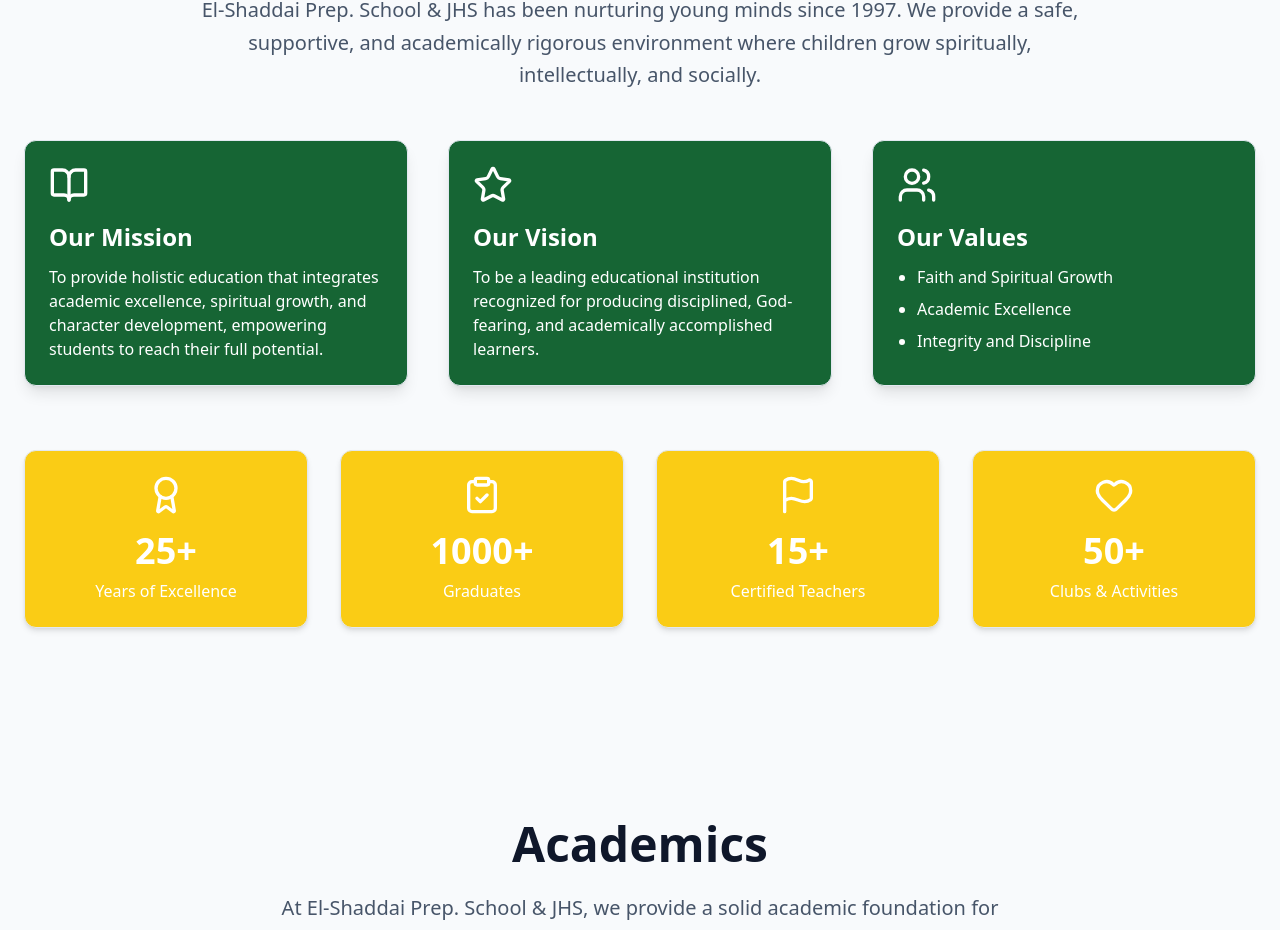
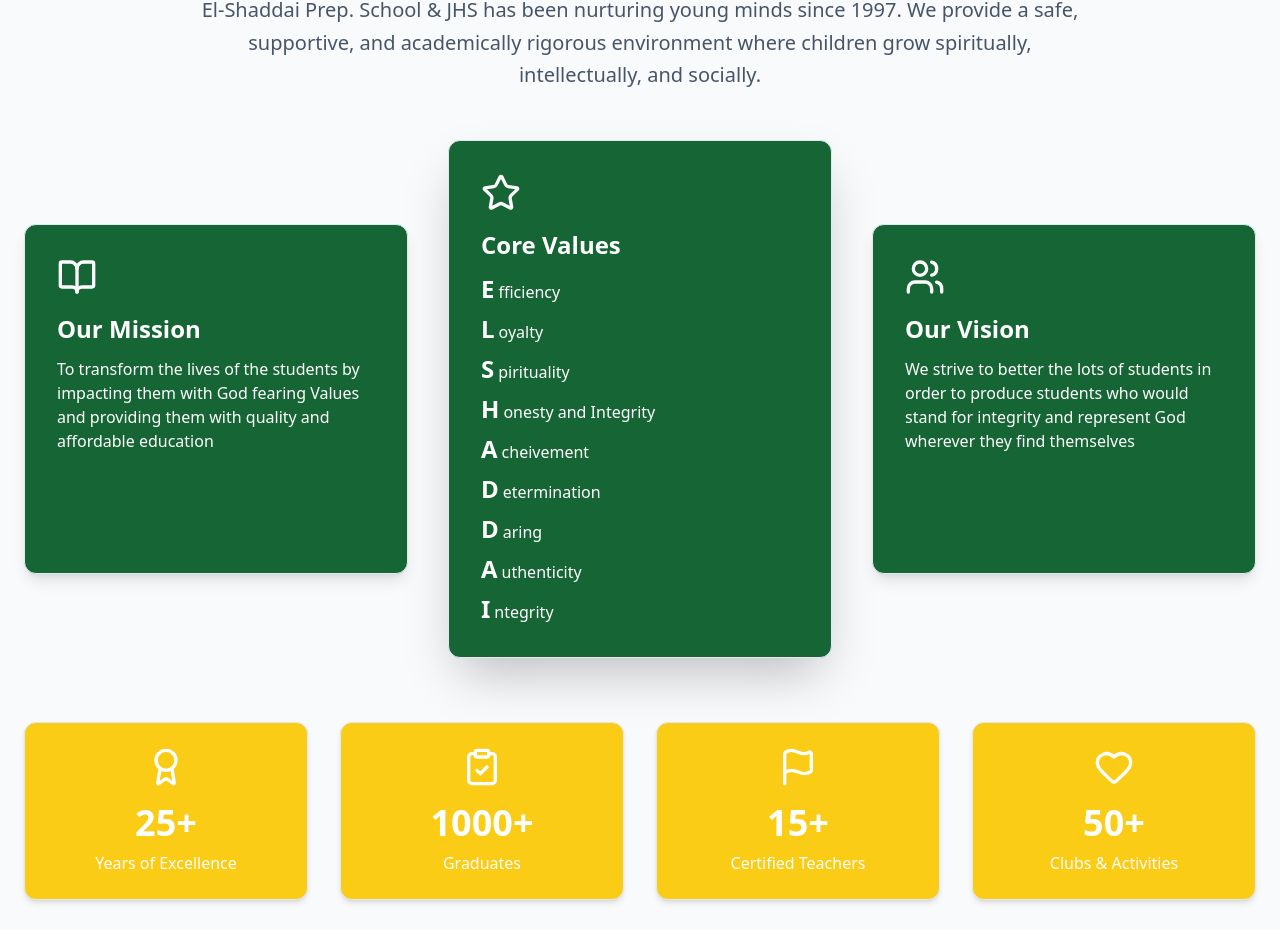
Before and after one commit to Alienware047/el-shaddai-prep-sch, a Next.js app: page / in a window 1280 px wide. Shown: the part 1031-1961 px from the top of the page. Built offline with nearby package versions, Linux system fonts and the light colour scheme.

Commit message:
Update About cards: stylish first-letter highlight instead of bullets

```diff
--- a/app/loading.tsx
+++ b/app/loading.tsx
@@ -2,9 +2,13 @@
 
 import { motion } from "framer-motion";
 import { BookOpen } from "lucide-react";
+import Footer from "@/components/layout/footer";
+import Navbar from "@/components/layout/navbar"
 
 export default function Loading() {
   return (
+    <>
+    <Navbar />
       <div className="fixed inset-0 z-50 flex flex-col items-center justify-center bg-[var(--color-surface)]">
 
         {/* Pulsing Background Shapes */}
@@ -42,5 +46,7 @@
           Please wait a moment
         </p>
       </div>
+    <Footer />
+    </>
   );
 }
--- a/components/home/aboutsection.tsx
+++ b/components/home/aboutsection.tsx
@@ -33,23 +33,36 @@
 
         {/* About Cards */}
         <Reveal delay={0.1}>
-          <div className="mt-12 grid md:grid-cols-3 gap-10 text-left">
+          <Reveal delay={0.1}>
+            <div className="mt-12 flex justify-center gap-10 items-center">
               {aboutCards.map((card, index) => {
-              const Icon = cardIcons[index % cardIcons.length]; // Unique icons for cards
+                const Icon = cardIcons[index % cardIcons.length];
+
+                const isMiddle = index === 1;
+                const cardShadow = isMiddle ? "shadow-2xl" : "shadow-lg";
+                const cardZ = isMiddle ? "z-10" : "z-0";
+
                 return (
                   <Reveal key={index} delay={index * 0.1}>
-                  <div className="flex flex-col items-start p-6 bg-[var(--color-primary)] rounded-xl shadow-lg border border-[var(--color-border)] cursor-pointer h-full transition-all duration-300">
+                    <div
+                      className={`flex flex-col items-start text-left p-6 md:p-8 bg-[var(--color-primary)] rounded-xl border border-[var(--color-border)] cursor-pointer transition-all duration-300 transform ${cardShadow} ${cardZ} hover:scale-105 w-80 md:w-96 min-h-[350px]`}
+                    >
                       <Icon className="w-10 h-10 text-white mb-4" />
                       <h3 className="text-2xl font-semibold text-white mb-3">
                         {card.title}
                       </h3>
 
                       {Array.isArray(card.description) ? (
-                      <ul className="text-white list-disc pl-5 space-y-2">
+                        <div className="flex flex-col gap-2">
                           {card.description.map((item, i) => (
-                          <li key={i}>{item}</li>
+                            <p key={i} className="text-white">
+                              <span className="text-2xl font-bold mr-1">
+                                {item[0]}
+                              </span>
+                              {item.slice(1)}
+                            </p>
                           ))}
-                      </ul>
+                        </div>
                       ) : (
                         <p className="text-white">{card.description}</p>
                       )}
@@ -58,6 +71,8 @@
                 );
               })}
             </div>
+          </Reveal>
+
         </Reveal>
 
         {/* Highlights */}
--- a/lib/about-data.ts
+++ b/lib/about-data.ts
@@ -2,23 +2,31 @@
   {
     title: "Our Mission",
     description:
-      "To provide holistic education that integrates academic excellence, spiritual growth, and character development, empowering students to reach their full potential.",
+      "To transform the lives of the students by impacting them with God fearing Values and providing them with quality and affordable education",
+  },
+  {
+    title: "Core Values",
+    description: [
+      "Efficiency",
+      "Loyalty",
+      "Spirituality",
+      "Honesty and Integrity",
+      "Acheivement",
+      "Determination",
+      "Daring",
+      "Authenticity",
+      "Integrity",
+
+      // "Creativity and Innovation",
+      // "Community and Respect",
+    ],
   },
   {
     title: "Our Vision",
     description:
-      "To be a leading educational institution recognized for producing disciplined, God-fearing, and academically accomplished learners.",
+      "We strive to better the lots of students in order to produce students who would stand for integrity and represent God wherever they find themselves",
   },
-  {
-    title: "Our Values",
-    description: [
-      "Faith and Spiritual Growth",
-      "Academic Excellence",
-      "Integrity and Discipline",
-      // "Creativity and Innovation",
-      // "Community and Respect",
-    ],
-  },
+
 ];
 
 export const highlights = [
--- a/next.config.ts
+++ b/next.config.ts
@@ -1,13 +1,7 @@
 import type { NextConfig } from "next";
 
 const nextConfig: NextConfig = {
-  output: "export",
 
-  trailingSlash: true,
-
-  images: {
-    unoptimized: true,
-  },
 };
 
 export default nextConfig;
```
Lines whose indentation alone changed are shown as unchanged.
